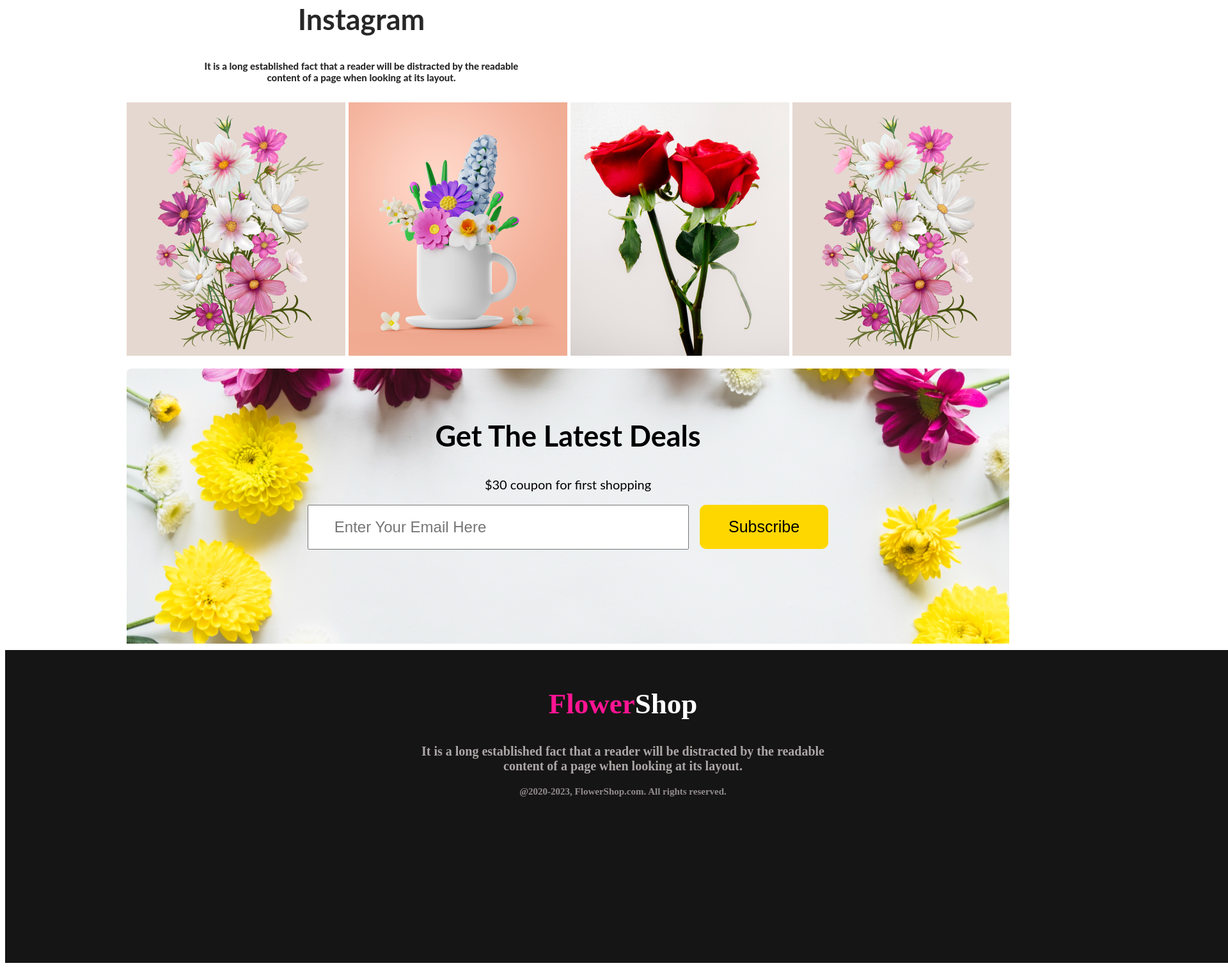
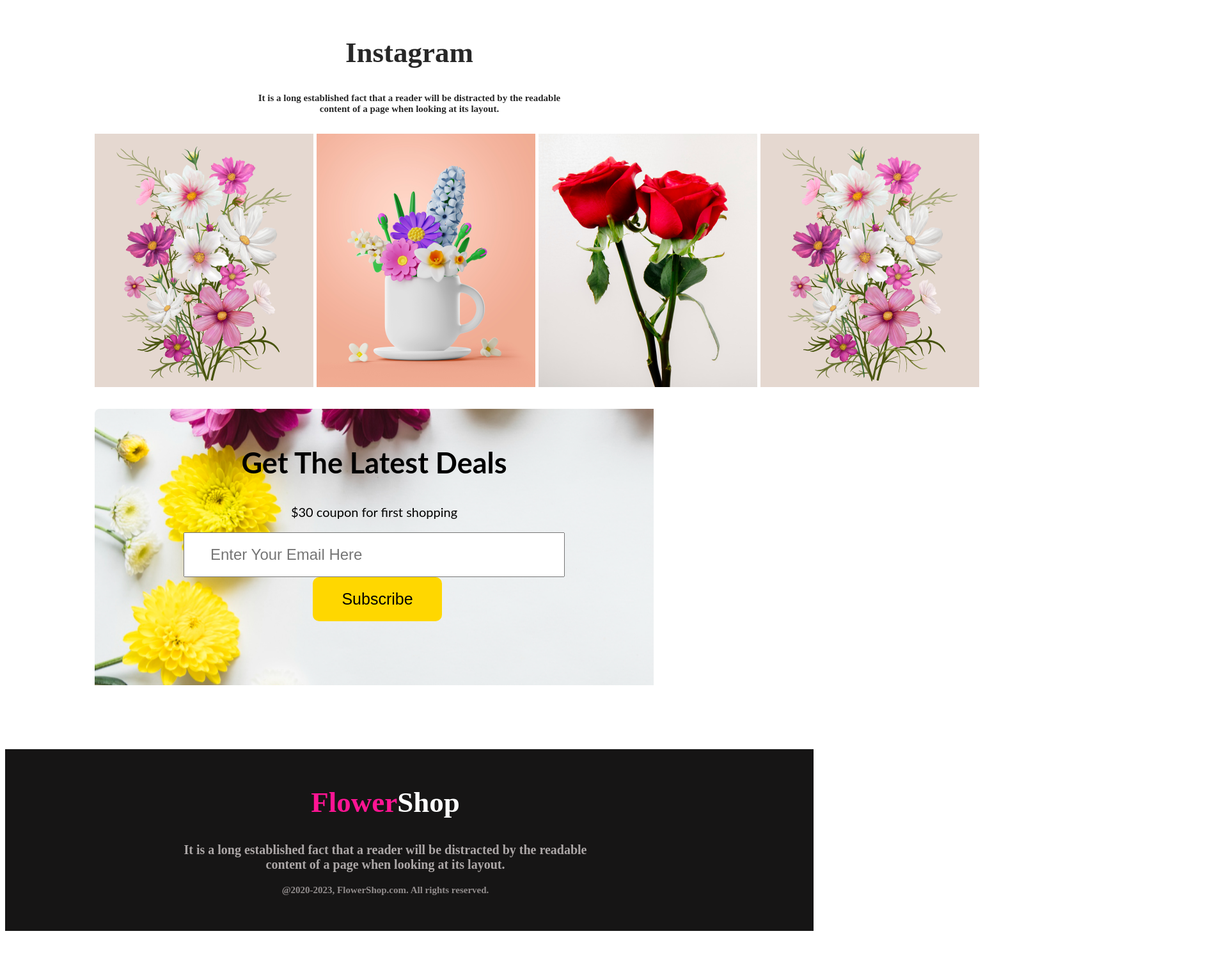
Before and after one commit to Marufg/flower-shop-assignmen, a plain HTML site: page index.html in a window 1280 px wide. Shown: the part 1521-3034 px from the top of the page at 64% size, 1920 px wide, since content can reach past the window. After the commit the page ends 2984 px from the top, so only its background shows below. Drawn offline with Linux system fonts and the light colour scheme.

Commit message:
added all file

```diff
--- a/style.css
+++ b/style.css
@@ -25,9 +25,9 @@
     width: 100%vh;
     flex-shrink: 0;
     background: rgba(229, 84, 115, 0.10);
-    justify-content: space-between;
+    justify-content: space-around;
+    padding: 30px;
     align-items: center;
-    padding: 50px 200px 10px 200px;
     font-size: 30px;
 }
 .main-description{
@@ -48,13 +48,12 @@
 }
 .social-section{
     width: 100%vh;
-    padding: 10px 300px 10px 150px;
+    margin: 100px 100px 100px 100px;
 
 }
 .instgram-title{
     color: #272727;
     text-align: center;
-    font-family: Lato;
     font-size: 30px;
     font-style: normal;
     font-weight: 800;
@@ -70,10 +69,7 @@
     gap: 5px;
 }
 .deal{
-    width: 1300px;
-    height: 350px;
-    flex-shrink: 0;
-    margin-left: 40px;
+    margin: 30px 150px 5px 40px;
     background-image: url("./Flower asset/Rectangle\ 9.png");
     text-align: center;
     font-family: Lato;
@@ -81,7 +77,7 @@
     font-style: normal;
     font-weight: 800;
     line-height: normal;
-    padding: 40px;
+    padding: 20px 50px 100px 50px;
 
 }
 
@@ -110,11 +106,10 @@
     font-style: normal;
     font-weight: 800;
     line-height: normal;
-    width: 1922px;
-    height: 449px;
+    width: 100%vh;
     background: #161515;
     color: white;
-    padding: 20px 320px 20px 5px;
+    padding: 20px 80px 40px 5px;
 
 
 }
```
